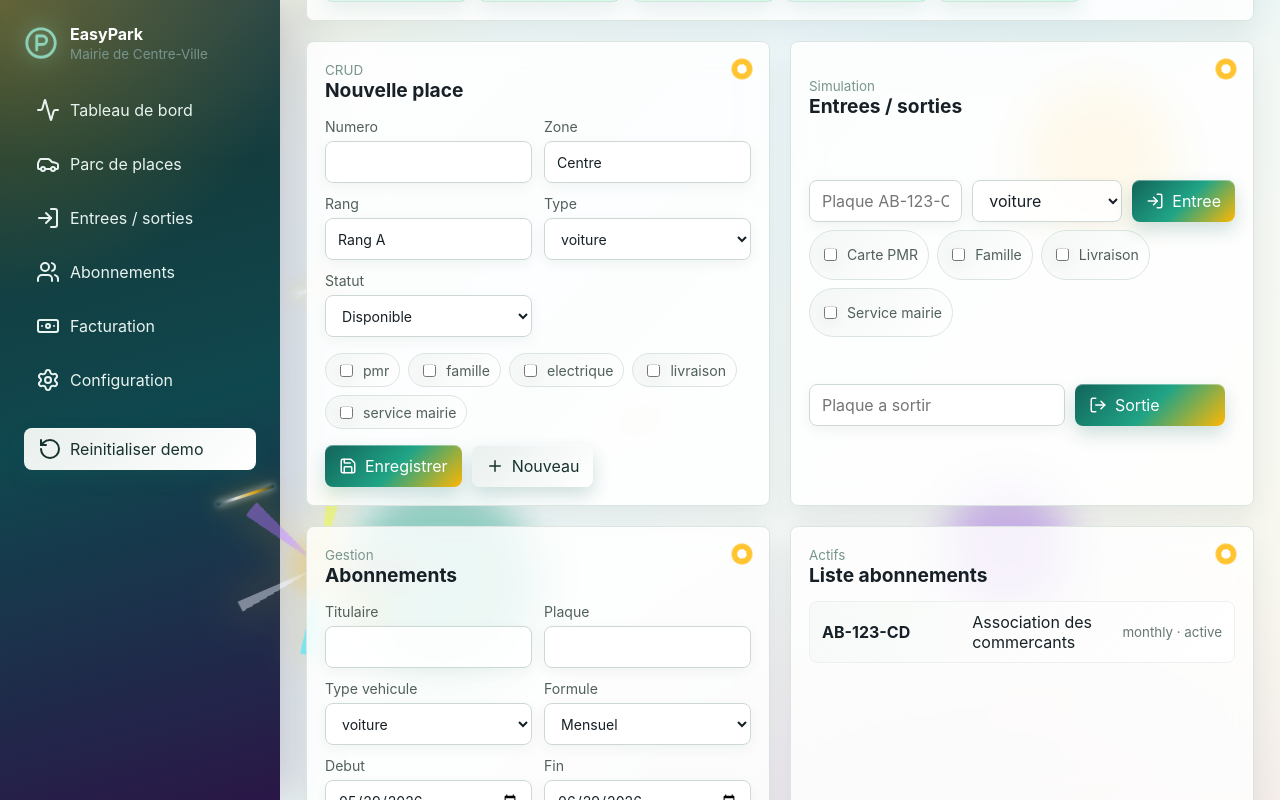
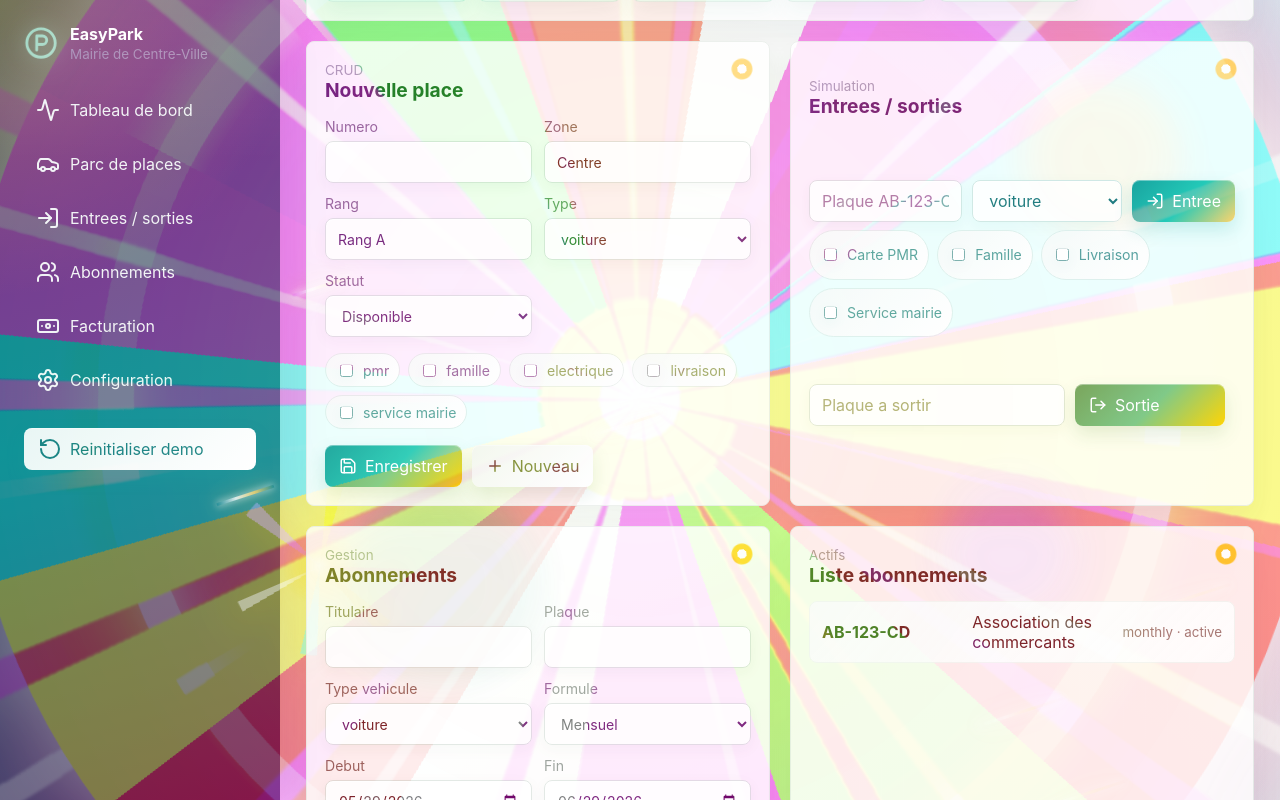
Before and after one commit to RaphProjects/easypark, a Vue app: page / in a window 1280 px wide. Both pictures are taken after typing "Sample" into the empty fields and a click on the button "Enregistrer". Shown: the part 627-1427 px from the top of the page. Built offline with nearby package versions, Linux system fonts and the light colour scheme.

Commit message:
Make explosions gigantic and oversaturated

```diff
--- a/src/App.vue
+++ b/src/App.vue
@@ -187,6 +187,9 @@ function formatMoney(value) {
       </div>
       <div class="explosion explosion-one" aria-hidden="true"></div>
       <div class="explosion explosion-two" aria-hidden="true"></div>
+      <div class="mega-explosion mega-one" aria-hidden="true"></div>
+      <div class="mega-explosion mega-two" aria-hidden="true"></div>
+      <div class="screen-flash" aria-hidden="true"></div>
       <div class="spark-burst" aria-hidden="true">
         <span v-for="index in 18" :key="`spark-${index}`"></span>
       </div>
--- a/src/styles.css
+++ b/src/styles.css
@@ -329,6 +329,103 @@ nav a:hover {
   top: 8%;
   width: 220px;
   z-index: 0;
+}
+
+.mega-explosion {
+  animation: mega-boom 4.8s cubic-bezier(0.08, 0.82, 0.16, 1) infinite;
+  background:
+    radial-gradient(circle at 50% 50%, #ffffff 0 4%, #fff200 5% 10%, transparent 11%),
+    conic-gradient(
+      from 12deg,
+      #ff0000 0 6%,
+      #ffea00 6% 12%,
+      #00fff5 12% 18%,
+      #ff00e6 18% 24%,
+      #7b2cff 24% 30%,
+      #00ff66 30% 36%,
+      #ff6d00 36% 44%,
+      #ffffff 44% 48%,
+      #ff006e 48% 56%,
+      #00bbff 56% 63%,
+      #faff00 63% 70%,
+      #ff2a00 70% 78%,
+      #b8ff00 78% 86%,
+      #ff00c8 86% 94%,
+      #ffffff 94% 100%
+    );
+  border-radius: 50%;
+  filter:
+    saturate(2.8)
+    contrast(1.35)
+    drop-shadow(0 0 28px #fff)
+    drop-shadow(0 0 70px rgba(255, 0, 110, 0.95))
+    drop-shadow(0 0 120px rgba(0, 245, 255, 0.85));
+  height: 82vmax;
+  left: 50%;
+  mix-blend-mode: screen;
+  opacity: 0;
+  pointer-events: none;
+  position: fixed;
+  top: 50%;
+  transform: translate(-50%, -50%) scale(0.02) rotate(0deg);
+  width: 82vmax;
+  z-index: 2;
+}
+
+.mega-explosion::before,
+.mega-explosion::after {
+  border-radius: inherit;
+  content: "";
+  inset: 0;
+  position: absolute;
+}
+
+.mega-explosion::before {
+  animation: mega-rays 4.8s ease-out infinite;
+  background:
+    repeating-conic-gradient(
+      from 0deg,
+      transparent 0 5deg,
+      rgba(255, 255, 255, 0.95) 5deg 7deg,
+      transparent 7deg 13deg,
+      rgba(255, 0, 110, 0.86) 13deg 16deg,
+      transparent 16deg 24deg
+    );
+  filter: blur(1px) saturate(2.4);
+}
+
+.mega-explosion::after {
+  animation: shockwave 4.8s ease-out infinite;
+  border: 2.8vmax solid rgba(255, 255, 255, 0.86);
+  box-shadow:
+    inset 0 0 60px rgba(255, 255, 255, 0.9),
+    0 0 70px rgba(255, 255, 255, 0.9),
+    0 0 140px rgba(255, 183, 3, 0.95);
+}
+
+.mega-two {
+  animation-delay: 2.35s;
+  height: 72vmax;
+  left: 38%;
+  top: 62%;
+  width: 72vmax;
+}
+
+.mega-two::before,
+.mega-two::after {
+  animation-delay: 2.35s;
+}
+
+.screen-flash {
+  animation: screen-flash 4.8s ease-out infinite;
+  background:
+    radial-gradient(circle, rgba(255, 255, 255, 0.92), rgba(255, 230, 0, 0.42) 28%, rgba(255, 0, 110, 0.2) 54%, transparent 72%);
+  inset: -10%;
+  mix-blend-mode: screen;
+  opacity: 0;
+  pointer-events: none;
+  position: fixed;
+  z-index: 1;
 }
 
 .spark-burst span {
@@ -935,6 +1032,90 @@ h2 {
   }
 }
 
+@keyframes mega-boom {
+  0%,
+  58% {
+    opacity: 0;
+    transform: translate(-50%, -50%) scale(0.02) rotate(0deg);
+  }
+  60% {
+    opacity: 1;
+    transform: translate(-50%, -50%) scale(0.08) rotate(12deg);
+  }
+  64% {
+    opacity: 0.98;
+    transform: translate(-50%, -50%) scale(0.88) rotate(80deg);
+  }
+  70% {
+    opacity: 0.72;
+    transform: translate(-50%, -50%) scale(1.14) rotate(150deg);
+  }
+  82% {
+    opacity: 0.22;
+    transform: translate(-50%, -50%) scale(1.38) rotate(230deg);
+  }
+  100% {
+    opacity: 0;
+    transform: translate(-50%, -50%) scale(1.62) rotate(310deg);
+  }
+}
+
+@keyframes mega-rays {
+  0%,
+  58% {
+    opacity: 0;
+    transform: scale(0.05) rotate(0deg);
+  }
+  64% {
+    opacity: 1;
+    transform: scale(1) rotate(70deg);
+  }
+  100% {
+    opacity: 0;
+    transform: scale(1.45) rotate(260deg);
+  }
+}
+
+@keyframes shockwave {
+  0%,
+  58% {
+    opacity: 0;
+    transform: scale(0.04);
+  }
+  62% {
+    opacity: 1;
+    transform: scale(0.16);
+  }
+  78% {
+    opacity: 0.55;
+    transform: scale(1);
+  }
+  100% {
+    opacity: 0;
+    transform: scale(1.34);
+  }
+}
+
+@keyframes screen-flash {
+  0%,
+  59%,
+  100% {
+    opacity: 0;
+  }
+  60% {
+    opacity: 0.92;
+  }
+  63% {
+    opacity: 0.22;
+  }
+  66% {
+    opacity: 0.68;
+  }
+  74% {
+    opacity: 0.1;
+  }
+}
+
 @media (prefers-reduced-motion: reduce) {
   *,
   *::before,
```
